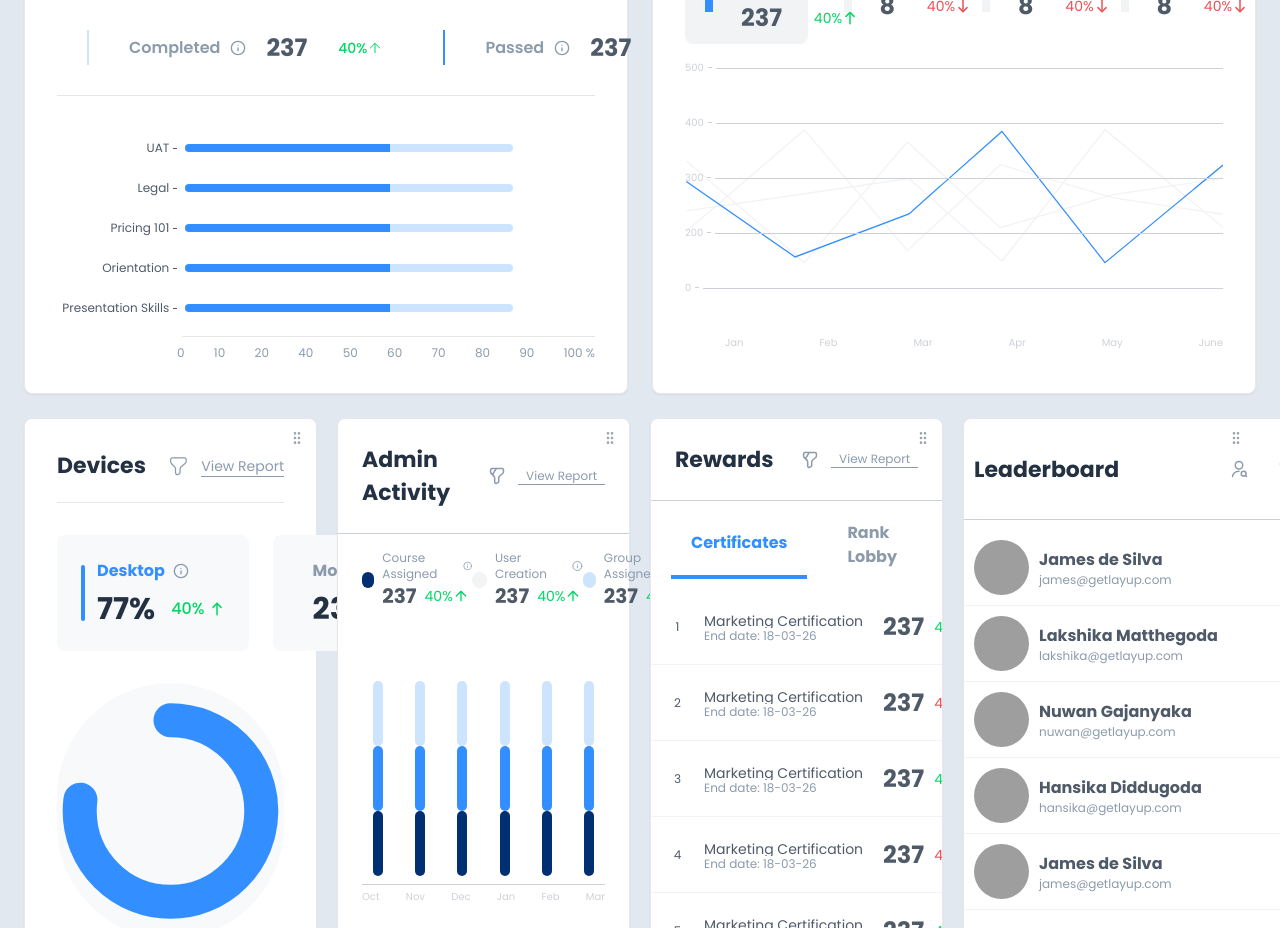
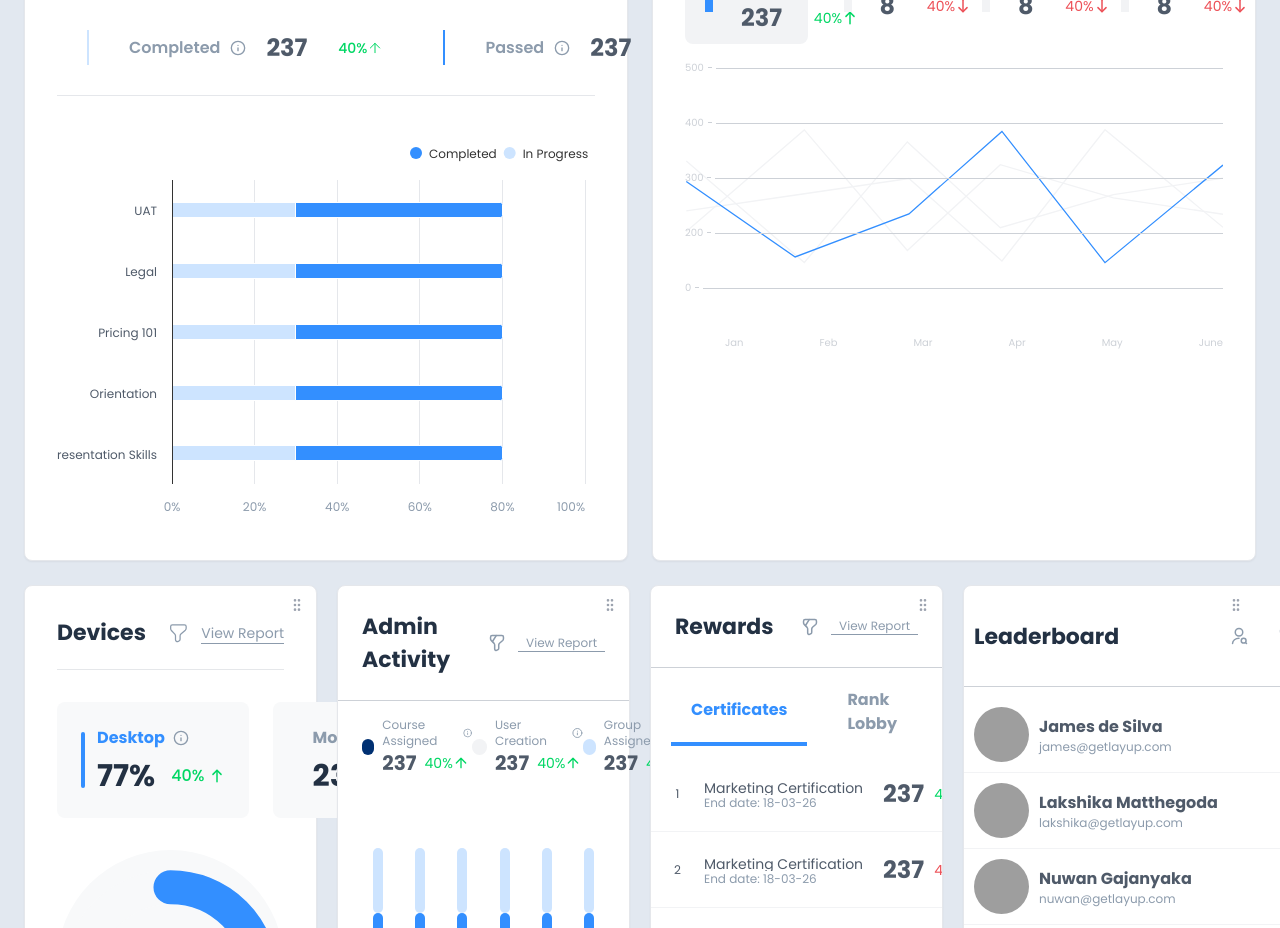
Before and after one commit to Dinnerli/dashboardprototype, a React (Vite) app: page / in a window 1280 px wide. Shown: the part 1060-1988 px from the top of the page. Built offline with nearby package versions, Linux system fonts and the light colour scheme; grey boxes are pictures that could not be loaded.

Commit message:
Integrate chart with Highcharts
Integrate the existing chart component with the Highcharts library for enhanced animation and interactivity.

```diff
--- a/src/components/dashboard/course-performance/CourseChart.tsx
+++ b/src/components/dashboard/course-performance/CourseChart.tsx
@@ -1,6 +1,7 @@
 
 import React from "react";
-import CourseBar from "./CourseBar";
+import Highcharts from 'highcharts';
+import HighchartsReact from 'highcharts-react-official';
 
 type CourseChartProps = {
   courseData: Array<{
@@ -11,40 +12,108 @@ type CourseChartProps = {
 };
 
 const CourseChart = ({ courseData }: CourseChartProps) => {
+  // Format the data for Highcharts
+  const categories = courseData.map(course => course.name);
+  const completed = courseData.map(course => course.completedPercentage);
+  const inProgress = courseData.map(course => course.inProgressPercentage);
+
+  // Configure Highcharts options
+  const chartOptions: Highcharts.Options = {
+    chart: {
+      type: 'bar',
+      height: courseData.length * 60 + 100, // Adjust height based on number of items
+      animation: {
+        duration: 1000
+      }
+    },
+    title: {
+      text: undefined
+    },
+    xAxis: {
+      categories,
+      labels: {
+        style: {
+          color: '#4F5A69',
+          fontSize: '12px',
+          fontFamily: 'Poppins'
+        }
+      }
+    },
+    yAxis: {
+      min: 0,
+      max: 100,
+      title: {
+        text: null
+      },
+      labels: {
+        formatter: function() {
+          return this.value + '%';
+        },
+        style: {
+          color: '#8C9BAC',
+          fontSize: '12px',
+          fontFamily: 'Poppins'
+        }
+      },
+      gridLineColor: '#E5E7EB'
+    },
+    legend: {
+      enabled: true,
+      align: 'right',
+      verticalAlign: 'top',
+      itemStyle: {
+        fontFamily: 'Poppins',
+        fontSize: '12px'
+      }
+    },
+    plotOptions: {
+      bar: {
+        stacking: 'normal',
+        borderRadius: 2,
+        pointPadding: 0.2,
+        groupPadding: 0.3,
+        animation: {
+          duration: 1500
+        }
+      },
+      series: {
+        animation: {
+          duration: 1500,
+          staggerLines: 5
+        },
+      }
+    },
+    series: [
+      {
+        name: 'Completed',
+        data: completed,
+        color: '#338FFF',
+        animation: {
+          duration: 1500
+        }
+      },
+      {
+        name: 'In Progress',
+        data: inProgress,
+        color: '#CDE4FF',
+        animation: {
+          duration: 1500,
+          delay: 300
+        }
+      }
+    ],
+    credits: {
+      enabled: false
+    }
+  };
+
   return (
     <div className="py-4 pb-8">
       <div className="flex flex-col w-full">
-        {/* Course bars */}
-        <div className="flex flex-col justify-between items-start w-full">
-          {courseData.map((course, index) => (
-            <CourseBar
-              key={index}
-              name={course.name}
-              completedPercentage={course.completedPercentage}
-              inProgressPercentage={course.inProgressPercentage}
-            />
-          ))}
-        </div>
-
-        {/* Separator line */}
-        <div className="flex items-center gap-[5px] w-full mt-2">
-          <div className="min-w-[120px]"></div>
-          <div className="flex h-[1px] flex-1 bg-[#E5E7EB]"></div>
-        </div>
-
-        {/* X-axis labels */}
-        <div className="flex ml-[120px] justify-between w-[calc(100%-120px)] mt-2 text-xs text-[#8C9BAC]">
-          <div>0</div>
-          <div>10</div>
-          <div>20</div>
-          <div>40</div>
-          <div>50</div>
-          <div>60</div>
-          <div>70</div>
-          <div>80</div>
-          <div>90</div>
-          <div>100 %</div>
-        </div>
+        <HighchartsReact
+          highcharts={Highcharts}
+          options={chartOptions}
+        />
       </div>
     </div>
   );
```
